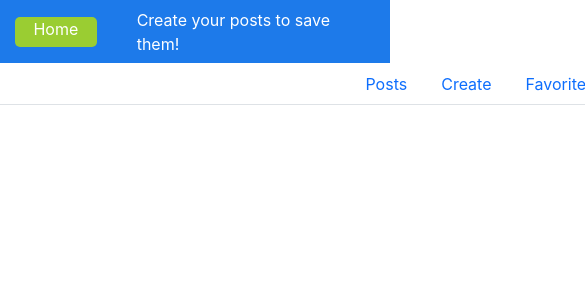
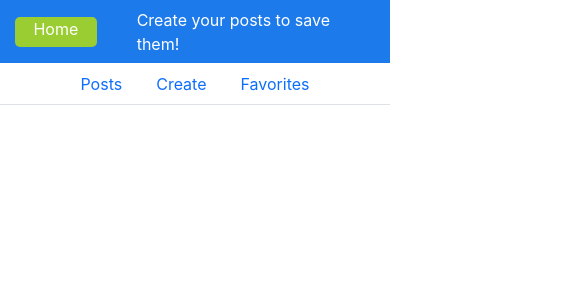
Before and after one commit to Pocu46/my-react-web-blog, a React (Create React App) app: page /post in a window 390 px wide. Shown: the top 300 px of the page, 585 px wide, since content can reach past the window. Built offline with nearby package versions, Linux system fonts and the light colour scheme.

Commit message:
media query are added

```diff
--- a/src/components/UI/Header/Header.scss
+++ b/src/components/UI/Header/Header.scss
@@ -4,6 +4,7 @@
   align-items: center;
   background: #1d7aea;
   width: 100%;
+  //width: 100vh;
   height: 63px;
 
   .header-link {
--- a/src/components/UI/WrapperComponent/WrapperComponent.scss
+++ b/src/components/UI/WrapperComponent/WrapperComponent.scss
@@ -2,3 +2,9 @@
   width: 960px;
   position: relative;
 }
+
+@media (max-width: 960px) {
+  .content-wrapper {
+    width: 100%;
+  }
+}
--- a/src/components/pages/Home/Home.scss
+++ b/src/components/pages/Home/Home.scss
@@ -1,6 +1,7 @@
 .home-page__wrapper {
-  //height: 100vh;
+  height: 100vh;
   //width: 100%;
+  //min-height: 100%;
 
   .home-wrapper {
     display: flex;
@@ -8,7 +9,9 @@
     justify-content: center;
     align-items: center;
     background: yellowgreen;
-    height: 100vh;
+    //min-height: 100vh;
+    //min-height: 95%;
+    min-height: calc(100vh - 63px);
     width: 100%;
 
     .home-title {
--- a/src/components/pages/Post/Post.js
+++ b/src/components/pages/Post/Post.js
@@ -17,7 +17,6 @@ const Post = ({id, summary, text, type, time, isFavorite}) => {
 
   const editPostHandler = () => {
     navigate(`/post/lists/${id}/edit/${summary}/${text}/${type}`)
-    // navigate(`/post/${id}/edit/${summary}/${text}/${type}`)
   }
 
   const deleteHandler = () => {
@@ -122,5 +121,4 @@ export const postAction = async ({request}) => {
   }
 
   return redirect('/post/lists')
-  // return redirect(1)
 }
--- a/src/components/pages/Post/Post.scss
+++ b/src/components/pages/Post/Post.scss
@@ -8,6 +8,12 @@
     display: flex;
     justify-content: space-around;
     align-items: center;
+
+    //@media (max-width: 960px) {
+    //  .post-header {
+    //    flex-direction: column;
+    //  }
+    //}
 
     .post-header__text {
       max-width: 150px;
@@ -63,17 +69,20 @@
     .blue {
       background: #1d7aea;
       width: 120px;
+      border: none;
     }
 
     .yellow {
       background: #dede01;
       width: 120px;
+      border: none;
     }
 
     .red {
       background: red;
       margin: 0 15px;
       width: 120px;
+      border: none;
     }
   }
 }
```
